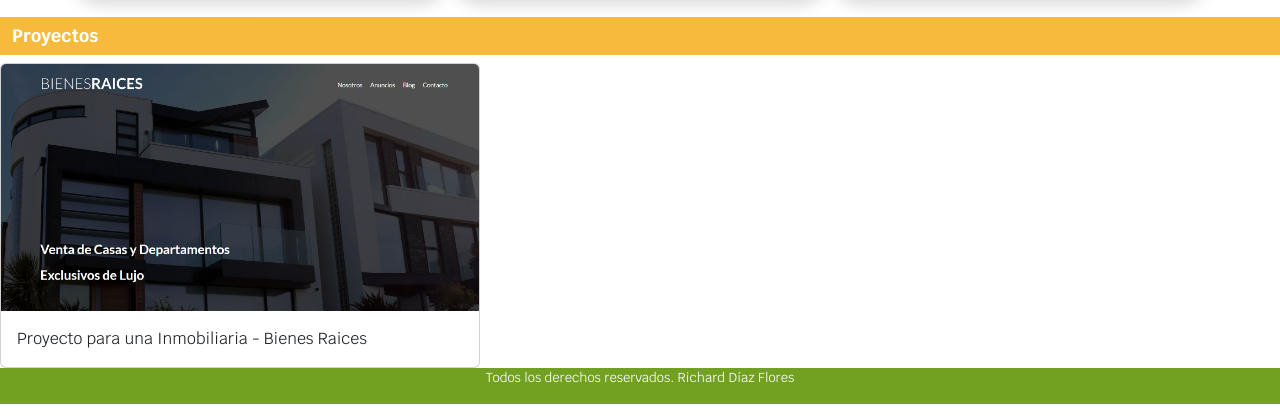
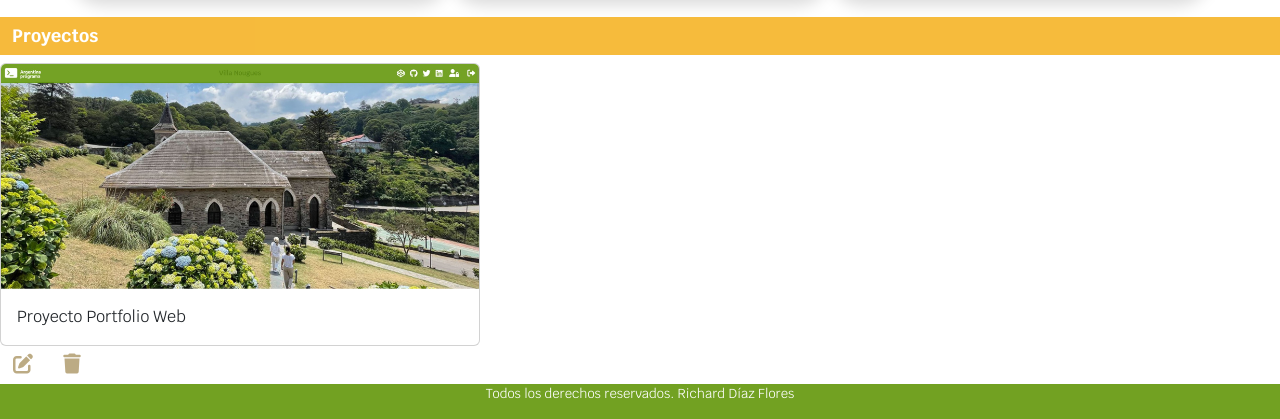
Before and after one commit to richarddf/portfolioFrontEnd, a plain HTML site: page index.html in a window 1280 px wide. Shown: the part 2815-3234 px from the top of the page. Drawn offline with nearby package versions, Linux system fonts and the light colour scheme.

Commit message:
Modificando la sección de proyectos

```diff
--- a/index.html
+++ b/index.html
@@ -392,20 +392,18 @@
         <div class="container-fluid colorFondo2">
             <h4 class="pt-2 pb-2">Proyectos</h4>
         </div>
-        <!-- <div class="containerMio">
-            <div class="linea">
-                <div class="figura">
-                    <p class="tituloFigura">Proyecto Bienes Raices</p>
-                    <img src="img/BienesRaices.jpg" alt="Bienes Raices"/>
-                </div>
-            </div>
-        </div> -->
         <div class="card" style="width: 30rem;">
-            <img src="img/BienesRaices.jpg" class="card-img-top" alt="Bienes Raices">
+            <img src="img/PortfolioWeb.jpg" class="card-img-top" alt="Portfolio">
             <div class="card-body">
-                <p class="card-text">Proyecto para una Inmobiliaria - Bienes Raices</p>
+                <p class="card-text">Proyecto Portfolio Web</p>
             </div>
         </div>
+        <button type="button" class="btn colorBoton" data-bs-toggle="modal" data-bs-target="#modalHabilidades">
+            <i class="fa-solid fa-pen-to-square fa-lg"></i>
+        </button>
+        <button type="button" class="btn colorBoton">
+            <i class="fa-solid fa-trash fa-lg"></i>
+        </button>
     </section>
 
     <footer class="piePagina colorFondo d-md-flex">
```
Also changed, not shown: img/PortfolioWeb.jpg (added).
